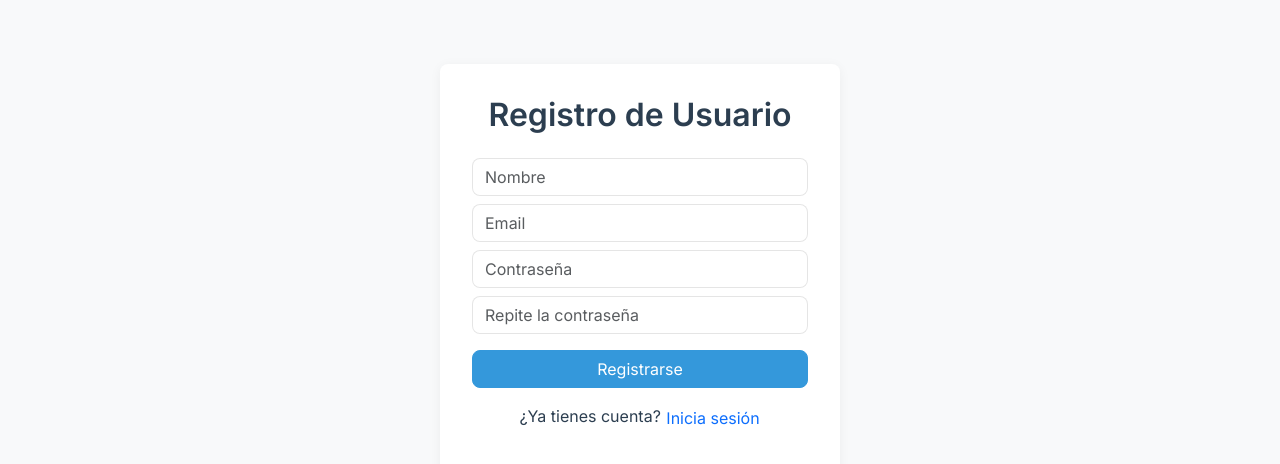
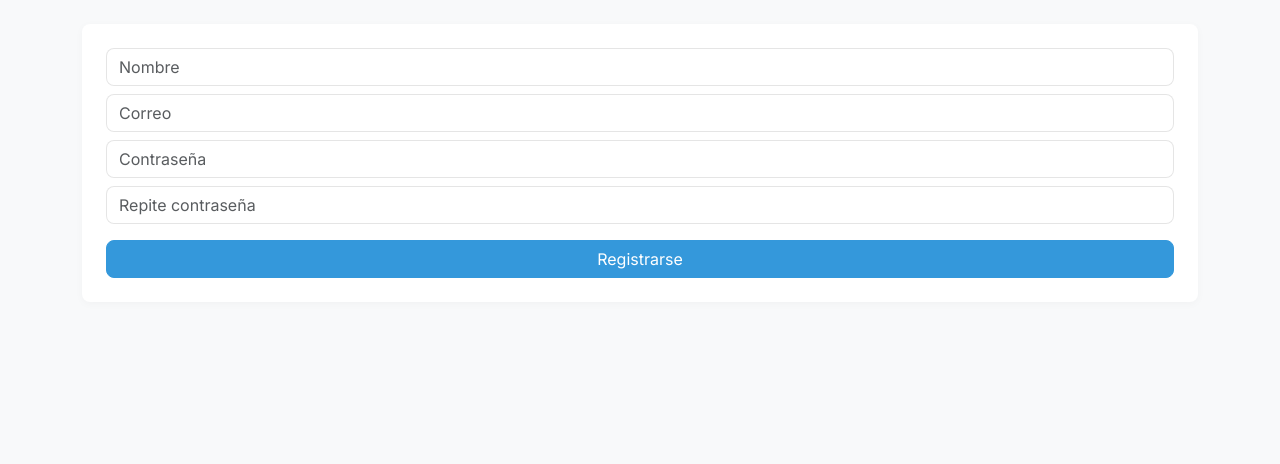
Before and after one commit to Comsv14/TFG, a React (Create React App) app in the folder PETCONNECT-FRONTEND/: page /register in a window 1280 px wide. Shown: the top 464 px of the page. Built offline with nearby package versions, Linux system fonts and the light colour scheme.

Commit message:
ahora ya funciona, era por no tener una contraseña de 8 caracteres

```diff
--- a/PETCONNECT-FRONTEND/src/App.jsx
+++ b/PETCONNECT-FRONTEND/src/App.jsx
@@ -15,6 +15,7 @@ import Pets from './pages/Pets';
 import Activities from './pages/Activities';
 import LostPets from './pages/LostPets';
 import LostReports from './pages/LostReports';
+// eslint-disable-next-line
 import LostPetDetail from './pages/LostPetDetail';
 import Register from './pages/Register';
 import Login from './pages/Login';
@@ -189,7 +190,7 @@ export default function App() {
             path="/register"
             element={
               <RequireGuest>
-                <Register addToast={addToast} />
+                 <Register addToast={addToast} onLogin={setToken} />
               </RequireGuest>
             }
           />
--- a/PETCONNECT-FRONTEND/src/api/axios.js
+++ b/PETCONNECT-FRONTEND/src/api/axios.js
@@ -3,16 +3,12 @@ import axios from 'axios';
 const api = axios.create({
   baseURL: 'http://127.0.0.1:8000',
   withCredentials: true,
-  headers: {
-    Accept: 'application/json',
-    'Content-Type': 'application/json',
-  },
 });
 
-api.interceptors.request.use(config => {
-  const token = localStorage.getItem('token');
-  if (token) config.headers.Authorization = `Bearer ${token}`;
-  return config;
+api.interceptors.request.use(cfg => {
+  const t = localStorage.getItem('token');
+  if (t) cfg.headers.Authorization = `Bearer ${t}`;
+  return cfg;
 });
 
 export default api;
--- a/PETCONNECT-FRONTEND/src/pages/Register.jsx
+++ b/PETCONNECT-FRONTEND/src/pages/Register.jsx
@@ -1,91 +1,49 @@
 import React, { useState } from 'react';
-import { useNavigate, Link } from 'react-router-dom';
+import { useNavigate } from 'react-router-dom';
 import api from '../api/axios';
 
-export default function Register({ addToast }) {
+export default function Register({ addToast, onLogin }) {
   const [form, setForm] = useState({
-    name: '',
-    email: '',
-    password: '',
-    password_confirmation: ''
+    name: '', email: '', password: '', password_confirmation: '',
   });
-  const [loading, setLoading] = useState(false);
   const navigate = useNavigate();
 
-  const handleChange = e => {
-    const { name, value } = e.target;
-    setForm(f => ({ ...f, [name]: value }));
-  };
+  const handleChange = e =>
+    setForm(f => ({ ...f, [e.target.name]: e.target.value }));
 
   const handleSubmit = async e => {
     e.preventDefault();
-    setLoading(true);
     try {
-      await api.post('/api/register', form);
-      addToast('Registro exitoso. Ahora inicia sesión.', 'success');
-      navigate('/login', { replace: true });
-    } catch (err) {
-      console.error(err);
-      const errs = err.response?.data?.errors;
-      if (errs) {
-        addToast(Object.values(errs).flat().join('\n'), 'error');
-      } else {
-        addToast(err.response?.data?.message || 'Error en registro', 'error');
-      }
-    } finally {
-      setLoading(false);
+      const { data } = await api.post('/api/register', form);
+      localStorage.setItem('token', data.token);
+      onLogin(data.token);                 // ⬅️  inicia sesión directo
+      addToast('Registro exitoso', 'success');
+      navigate('/pets', { replace: true });
+    } catch {
+      addToast('Error en el registro', 'error');
     }
   };
 
   return (
-    <div className="page-auth">
-      <h2>Registro de Usuario</h2>
-      <form onSubmit={handleSubmit}>
-        <input
-          name="name"
-          className="form-control mb-2"
-          placeholder="Nombre"
-          value={form.name}
-          onChange={handleChange}
-          required
-        />
-        <input
-          name="email"
-          type="email"
-          className="form-control mb-2"
-          placeholder="Email"
-          value={form.email}
-          onChange={handleChange}
-          required
-        />
-        <input
-          name="password"
-          type="password"
-          className="form-control mb-2"
-          placeholder="Contraseña"
-          value={form.password}
-          onChange={handleChange}
-          required
-        />
-        <input
-          name="password_confirmation"
-          type="password"
-          className="form-control mb-3"
-          placeholder="Repite la contraseña"
-          value={form.password_confirmation}
-          onChange={handleChange}
-          required
-        />
-        <button className="btn btn-primary w-100" disabled={loading}>
-          {loading ? 'Registrando...' : 'Registrarse'}
-        </button>
-      </form>
-      <p className="mt-3 text-center">
-        ¿Ya tienes cuenta?{' '}
-        <Link to="/login" className="btn btn-link p-0">
-          Inicia sesión
-        </Link>
-      </p>
-    </div>
+    <form onSubmit={handleSubmit} className="card p-4">
+      <input name="name"     value={form.name}
+             onChange={handleChange}  className="form-control mb-2"
+             placeholder="Nombre" required />
+
+      <input name="email"    type="email" value={form.email}
+             onChange={handleChange}  className="form-control mb-2"
+             placeholder="Correo" required />
+
+      <input name="password" type="password" value={form.password}
+             onChange={handleChange}  className="form-control mb-2"
+             placeholder="Contraseña" required />
+
+      <input name="password_confirmation" type="password"
+             value={form.password_confirmation}
+             onChange={handleChange}  className="form-control mb-3"
+             placeholder="Repite contraseña" required />
+
+      <button className="btn btn-primary w-100">Registrarse</button>
+    </form>
   );
 }
```
Also changed, not shown: 1 other file (tests, documents, lock files or other folders).
